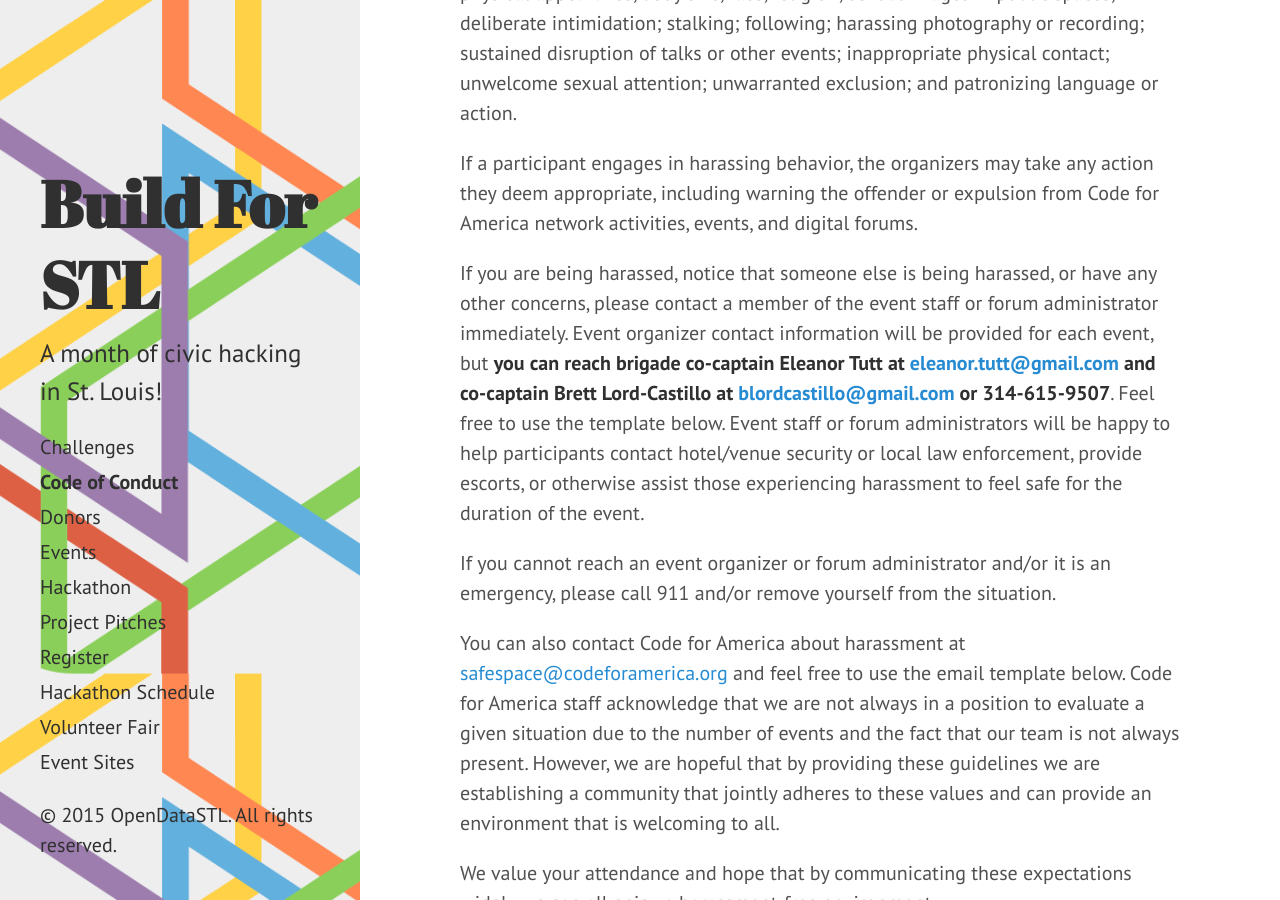
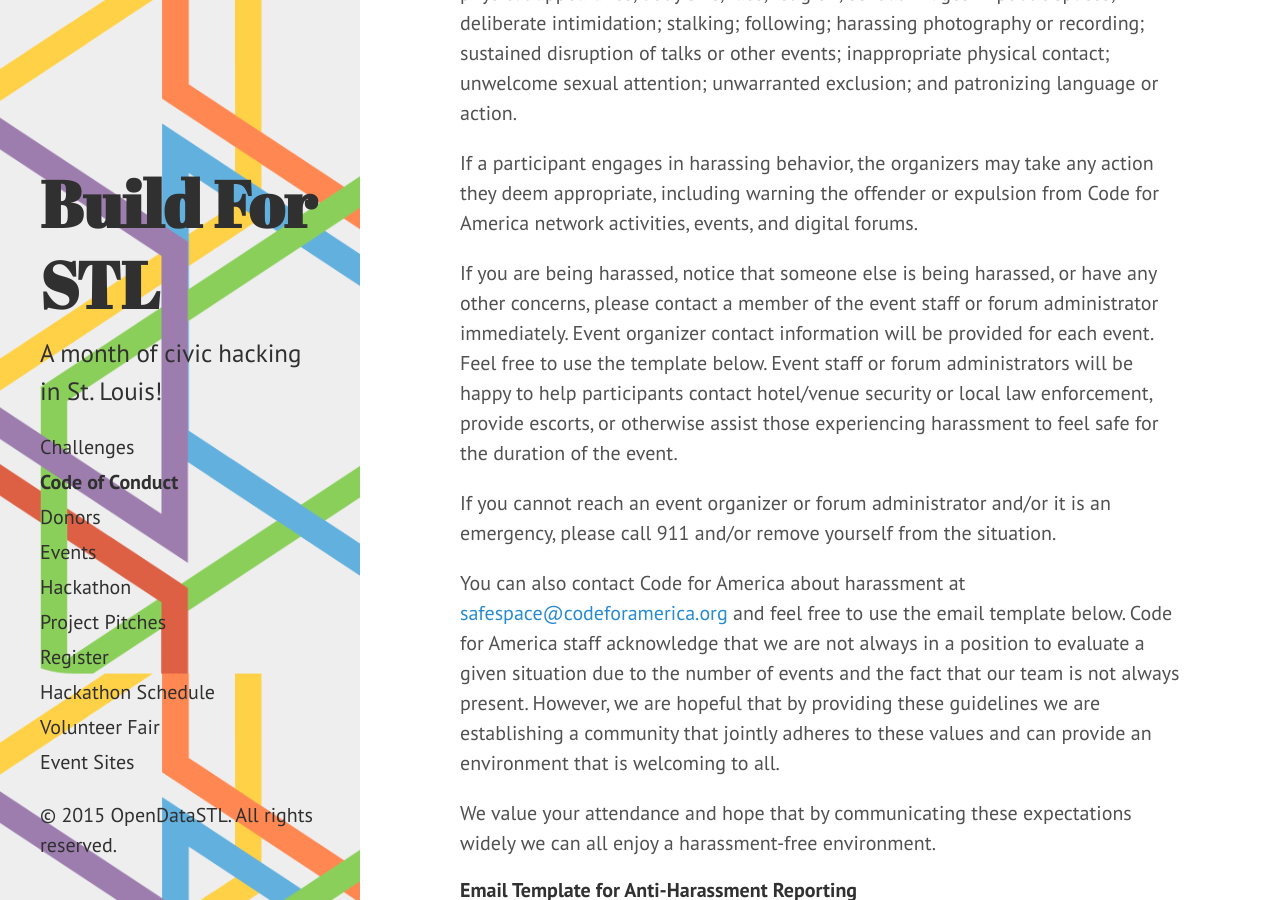
Before and after one commit to OpenSTL/build4stl-jekyll-site, a Jekyll site: the page built from codeofconduct.md, in a window 1280 px wide and 900 px high, scrolled down 2014 px. Built offline with Jekyll 4.4.1, drawn with Linux system fonts in a browser that asks for light colours.

Commit message:
Temporarily removed contact info
Need to verify new contact info first.

```diff
--- a/codeofconduct.md
+++ b/codeofconduct.md
@@ -41,7 +41,7 @@ Harassment includes but is not limited to: offensive verbal or written comments
 
 If a participant engages in harassing behavior, the organizers may take any action they deem appropriate, including warning the offender or expulsion from Code for America network activities, events, and digital forums.
 
-If you are being harassed, notice that someone else is being harassed, or have any other concerns, please contact a member of the event staff or forum administrator immediately. Event organizer contact information will be provided for each event, but **you can reach brigade co-captain Eleanor Tutt at <a href="mailto:eleanor.tutt@gmail.com">eleanor.tutt@gmail.com</a> and co-captain Brett Lord-Castillo at <a href="mailto:blordcastillo@gmail.com">blordcastillo@gmail.com</a> or 314-615-9507**. Feel free to use the template below. Event staff or forum administrators will be happy to help participants contact hotel/venue security or local law enforcement, provide escorts, or otherwise assist those experiencing harassment to feel safe for the duration of the event.
+If you are being harassed, notice that someone else is being harassed, or have any other concerns, please contact a member of the event staff or forum administrator immediately. Event organizer contact information will be provided for each event<!--, but **you can reach brigade co-captain Eleanor Tutt at <a href="mailto:eleanor.tutt@gmail.com">eleanor.tutt@gmail.com</a> and co-captain Brett Lord-Castillo at <a href="mailto:blordcastillo@gmail.com">blordcastillo@gmail.com</a> or 314-615-9507**-->. Feel free to use the template below. Event staff or forum administrators will be happy to help participants contact hotel/venue security or local law enforcement, provide escorts, or otherwise assist those experiencing harassment to feel safe for the duration of the event.
 
 If you cannot reach an event organizer or forum administrator and/or it is an emergency, please call 911 and/or remove yourself from the situation.
 
```
